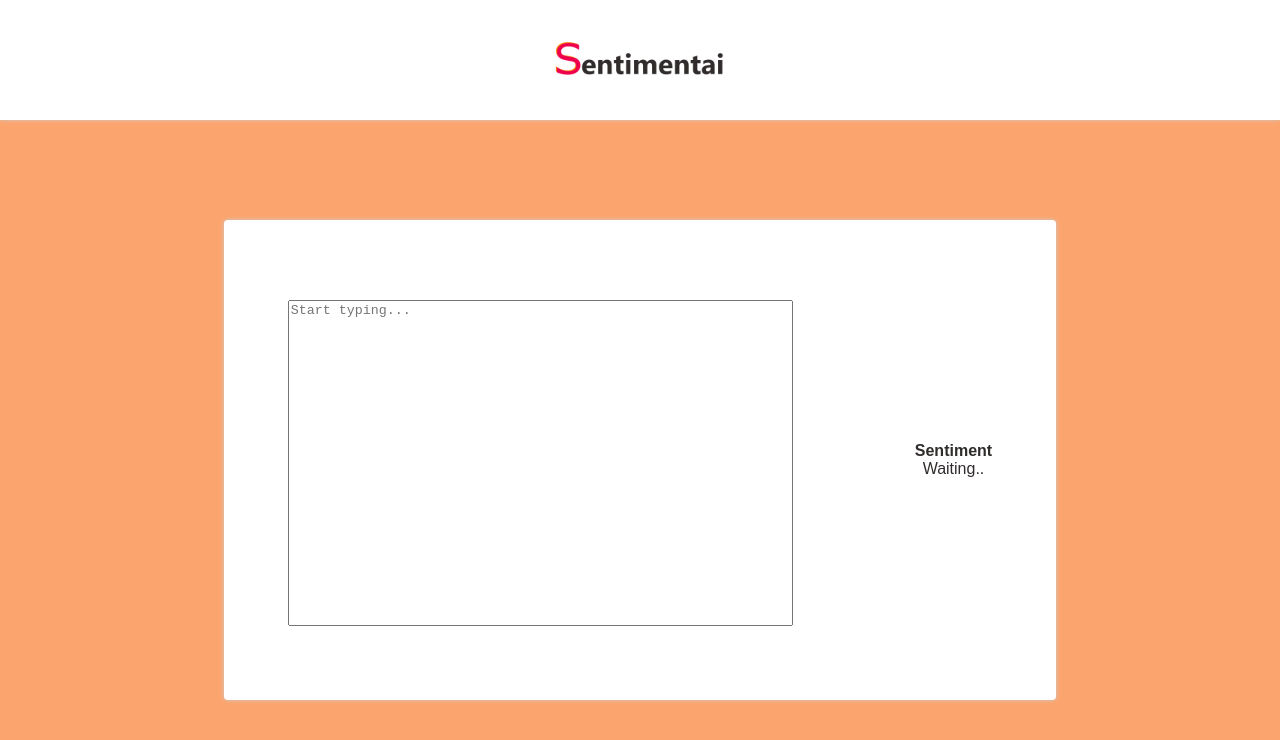
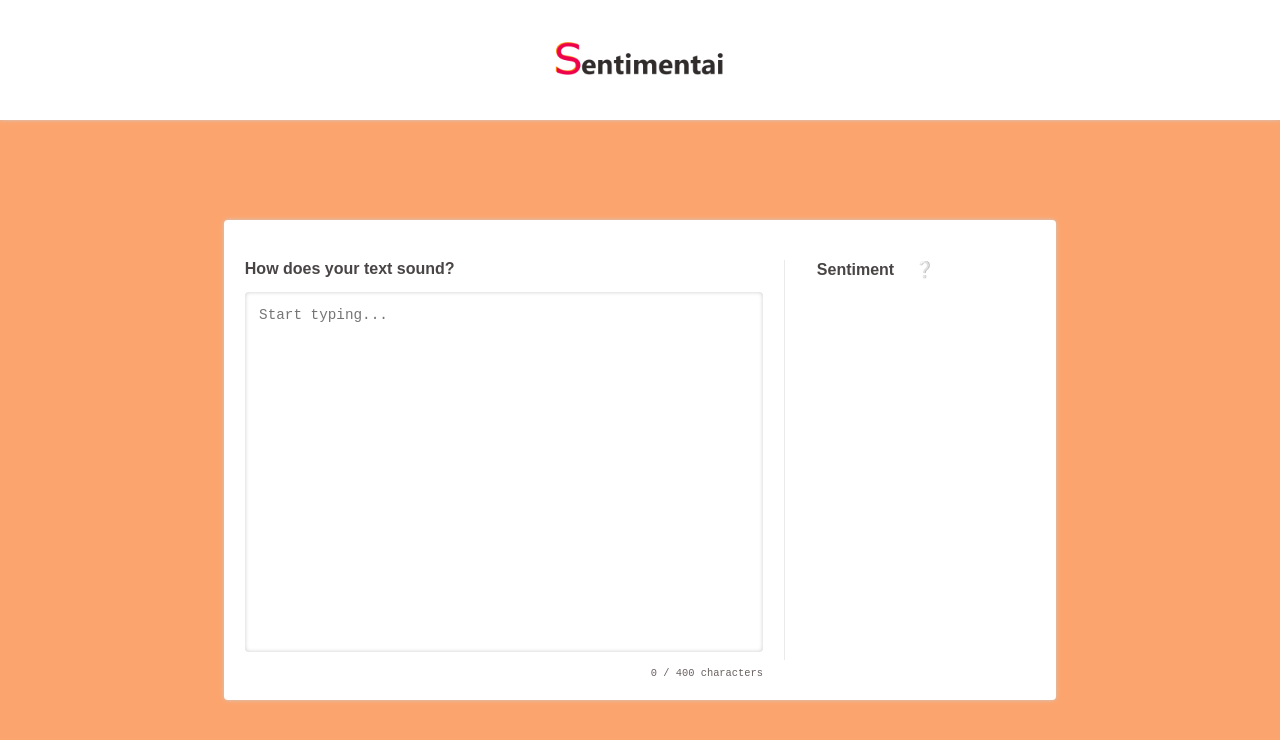
Before and after one commit to villevt/Sental, a React (Create React App) app in the folder frontend/: page / in a window 1280 px wide. Shown: the top 740 px of the page. Built offline with nearby package versions, Linux system fonts and the light colour scheme; the HTML template or start-up script is replaced by a standard one.

Commit message:
Improved frontend UX

```diff
--- a/frontend/src/App.css
+++ b/frontend/src/App.css
@@ -38,13 +38,47 @@ main {
   font-family: "Nirmala UI", sans-serif;
   -webkit-font-smoothing: antialiased;
   -moz-osx-font-smoothing: grayscale;
-  color: #312c2c;
-  height: 40vh;
-  width: 60%;
+  text-align: left;
+  height: 50vh;
+  width: calc(70% - 5%);
+  margin: 2.5%;
+}
+
+.text-warning {
+  color: #ee004c !important;
+}
+
+#text-input-col > p {
+  font-family: monospace;
+  color: #6a6060;
+  font-size: 0.8em;
+  float: right;
 }
 
 textarea {
-  height: 100%;
-  width: 100%;
+  background: none;
+  border: none;
+  border-radius: 4px;
+  font-family: monospace;
+  height: calc(90% - 2em);
+  width: calc(100% - 2em);
   resize: none;
+  box-shadow: inset 0px 0px 4px #ccc;
+  padding: 1em;
+  font-size: 1.1em;
+  margin-top: 1em;
+  color: #6a6060;
 }
+
+textarea:focus {
+  outline: none;
+  box-shadow: inset 0px 0px 4px #fca46d;
+}
+
+#results {
+  border-left: 1px solid rgb(234, 234, 234);
+  padding-left: 2em;
+  width: 30%;
+  height: 50vh;
+  text-align: left;
+}
--- a/frontend/src/App.tsx
+++ b/frontend/src/App.tsx
@@ -1,11 +1,22 @@
-import React from 'react';
+import React, { useEffect } from 'react';
 import { useState } from 'react';
 import './App.css';
 import axios from "axios";
 
 function App() {
-  const [sentiment, setSentiment] = useState("Waiting..")
+  const [sentiment, setSentiment] = useState("❔")
   const [timer, setTimer] = useState(0);
+  const [loading, setLoading] = useState(false);
+  const [loadingPeriods, setLoadingPeriods] = useState(0);
+  const [textLength, setTextLength] = useState(0);
+
+  useEffect(() => {
+    window.setTimeout(() => {
+      if (loading) {
+        setLoadingPeriods(loadingPeriods + 1);
+      }
+    }, 500);
+  }, [loading, loadingPeriods]);
 
   const handleInput = (e: React.FormEvent<HTMLTextAreaElement>): void => {
     if (timer) {
@@ -17,22 +28,36 @@ function App() {
     const t = window.setTimeout(() => {
       e.preventDefault();
 
-      if (text.length > 0) {
+      if (text.length > 0 && text.length < 401) {
         axios.post("http://localhost:8000/classify/", { text })
           .then(res => {
+            setLoading(false);
             const positive = res.data.positive;
             if (positive) {
-              setSentiment("Positive");
+              setSentiment("🙂");
             } else {
-              setSentiment("Negative");
+              setSentiment("☹️");
             }
           })
+          .catch(error => {
+            setLoading(false);
+            alert(error.message)
+          })
+      } else {
+        setSentiment("❔");
       }
     }, 2000);
 
-    setSentiment("Wait a moment...")
+    setTimer(t);
 
-    setTimer(t);
+    setTextLength(text.length);
+
+    // Simple visual effect for loading
+    if (text.length === 0 || text.length > 400) {
+      setLoading(false);
+    } else if (!loading) {
+      setLoading(true);
+    }
   }
 
   return (
@@ -42,12 +67,17 @@ function App() {
       </header>
       <main>
         <div id="text-input-col">
+          <b>How does your text sound?</b>
           <textarea placeholder="Start typing..." onChange={handleInput} />
+          <p className={textLength > 400 ? "text-warning" : "text-normal"}>{textLength} / 400 characters</p>
         </div>
-        <div>
-          <b>Sentiment</b>
-          <br />
-          {sentiment}
+        <div id="results">
+          <div id="sentiment">
+            <b>Sentiment</b> &emsp;
+            {loading && ".".repeat(loadingPeriods % 3 + 1)}
+            {loading && <br/>}
+            {!loading && sentiment}
+          </div>
         </div>
       </main>
     </div>
--- a/frontend/src/index.css
+++ b/frontend/src/index.css
@@ -4,5 +4,5 @@ body {
   font-family: "Nirmala UI", sans-serif;
   -webkit-font-smoothing: antialiased;
   -moz-osx-font-smoothing: grayscale;
-  color: #312c2c;
+  color: #4a4545;
 }
```
Also changed, not shown: 1 other file (tests, documents, lock files or other folders).
